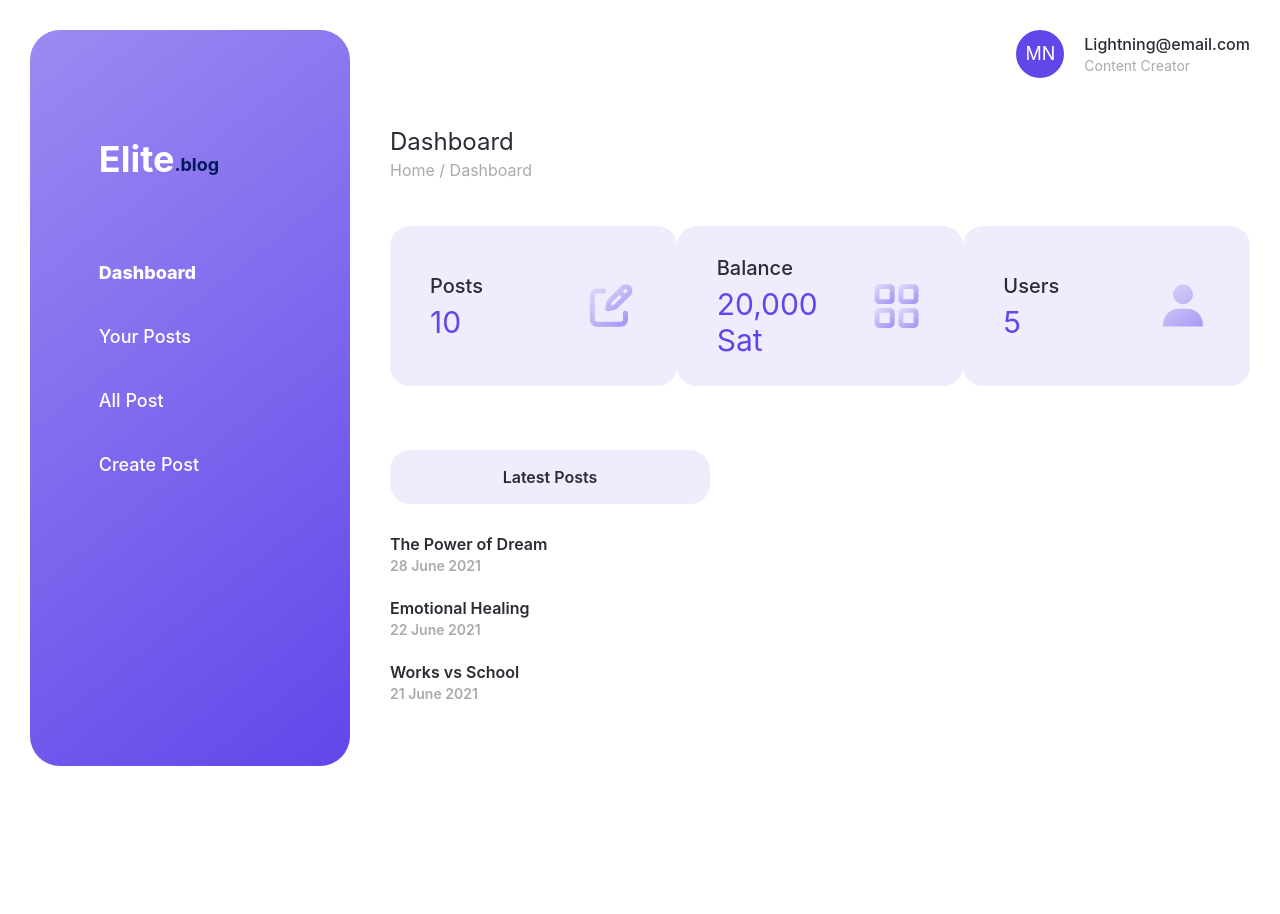
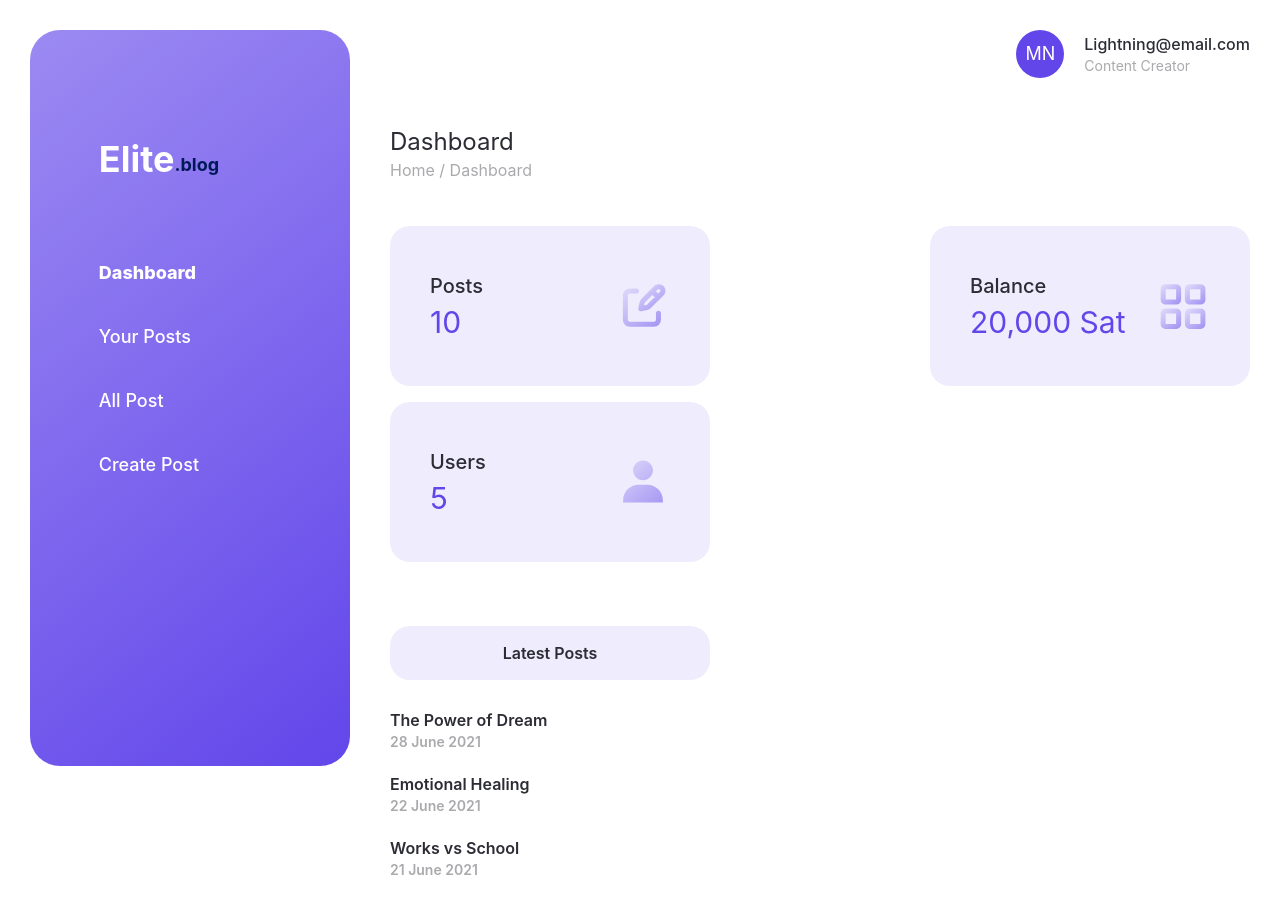
Before and after one commit to tvpeter/elite-blog, a React (Create React App) app in the folder frontend/: page /dashboard in a window 1280 px wide. Shown: the top 914 px of the page. Before the commit the page ends 800 px from the top, so only its background shows below. Built offline with nearby package versions, Linux system fonts and the light colour scheme.

Commit message:
update: Basic Navigation within the application

```diff
--- a/frontend/src/components/dashboard.jsx
+++ b/frontend/src/components/dashboard.jsx
@@ -4,21 +4,26 @@ import PostIcon from "../asset/images/post.svg";
 import CategoryIcon from "../asset/images/category.svg";
 import UserIcon from "../asset/images/user.svg";
 import UserInfo from "./user-info";
+import { useNavigate } from "react-router-dom";
 
 export default function Dashboard() {
+  const navigate = useNavigate();
   return (
     <div className="p-[1.875rem]">
       <SideBar />
       <div className="ml-80 pl-10">
         <UserInfo />
-        <div className="mt-12 mb-11">
+        <div className="mt-12 mb-7">
           <p className="text-2xl text-app-black">Dashboard</p>
           <p className="text-base text-app-black opacity-40">
             Home / Dashboard
           </p>
         </div>
-        <div className="flex justify-between items-center">
-          <div className="h-40 w-80 bg-light-purple p-10 rounded-[20px] flex justify-between items-center">
+        <div className="flex justify-between items-center flex-wrap">
+          <div
+            className="h-40 w-80 bg-light-purple p-10 rounded-[20px] flex justify-between items-center cursor-pointer mt-4"
+            onClick={() => navigate("/my-posts")}
+          >
             <div className="flex flex-col">
               <p className="font-medium text-app-black text-xl mb-1">Posts</p>
               <p className="text-purple text-3xl">10</p>
@@ -27,7 +32,7 @@ export default function Dashboard() {
               <img src={PostIcon} alt="Post" />
             </div>
           </div>
-          <div className="h-40 w-80 bg-light-purple p-10 rounded-[20px] flex justify-between items-center">
+          <div className="h-40 w-80 bg-light-purple p-10 rounded-[20px] flex justify-between items-center cursor-pointer mt-4">
             <div className="flex flex-col">
               <p className="font-medium text-app-black text-xl mb-1">Balance</p>
               <p className="text-purple text-3xl">20,000 Sat</p>
@@ -36,7 +41,7 @@ export default function Dashboard() {
               <img src={CategoryIcon} alt="Post" />
             </div>
           </div>
-          <div className="h-40 w-80 bg-light-purple p-10 rounded-[20px] flex justify-between items-center flex-wrap">
+          <div className="h-40 w-80 bg-light-purple p-10 rounded-[20px] flex justify-between items-center cursor-pointer mt-4">
             <div className="flex flex-col">
               <p className="font-medium text-app-black text-xl mb-1">Users</p>
               <p className="text-purple text-3xl">5</p>
@@ -51,15 +56,24 @@ export default function Dashboard() {
             <p>Latest Posts</p>
           </div>
           <div>
-            <div className="cursor-pointer mb-5">
+            <div
+              className="cursor-pointer mb-5"
+              onClick={() => navigate("/blog/10")}
+            >
               <p className="text-base text-app-black">The Power of Dream</p>
               <p className="text-sm text-app-black opacity-40">28 June 2021</p>
             </div>
-            <div className="cursor-pointer mb-5">
+            <div
+              className="cursor-pointer mb-5"
+              onClick={() => navigate("/blog/10")}
+            >
               <p className="text-base text-app-black">Emotional Healing</p>
               <p className="text-sm text-app-black opacity-40">22 June 2021</p>
             </div>
-            <div className="cursor-pointer mb-5">
+            <div
+              className="cursor-pointer mb-5"
+              onClick={() => navigate("/blog/10")}
+            >
               <p className="text-base text-app-black">Works vs School</p>
               <p className="text-sm text-app-black opacity-40">21 June 2021</p>
             </div>
```
